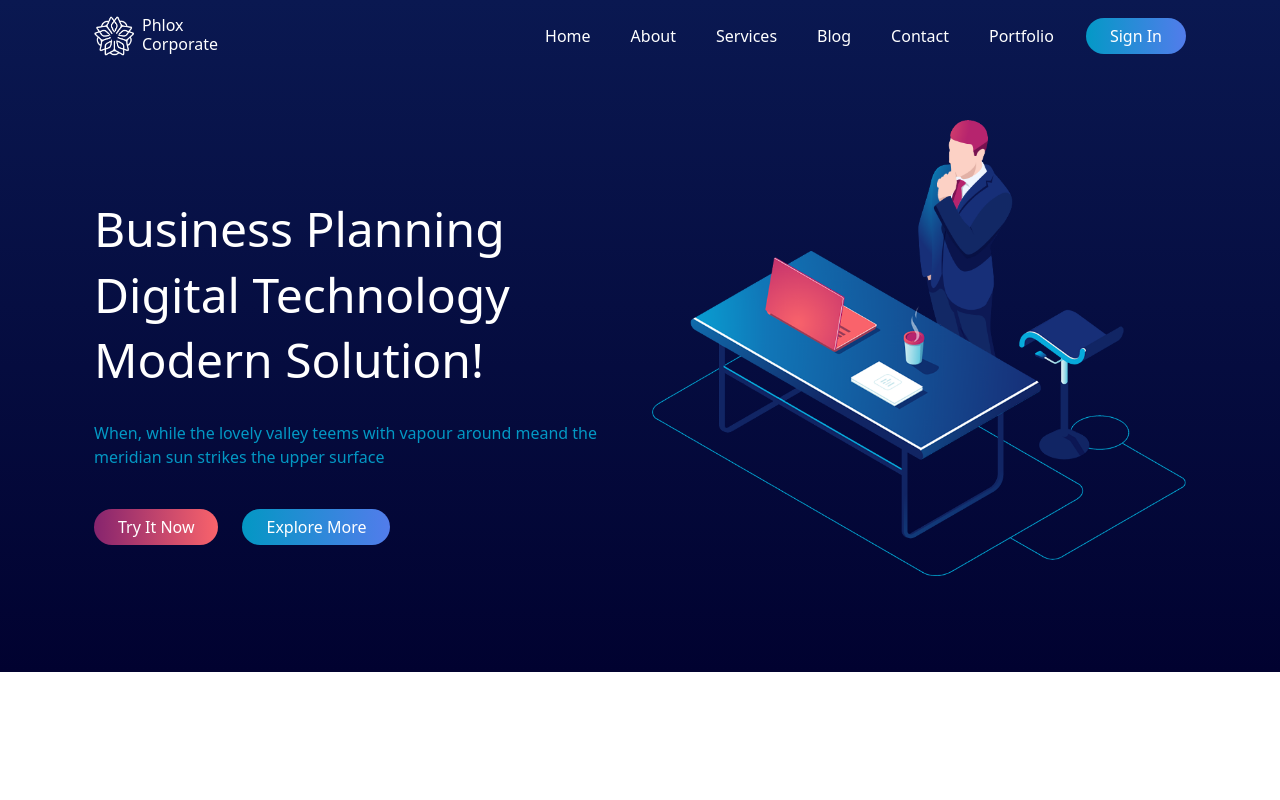
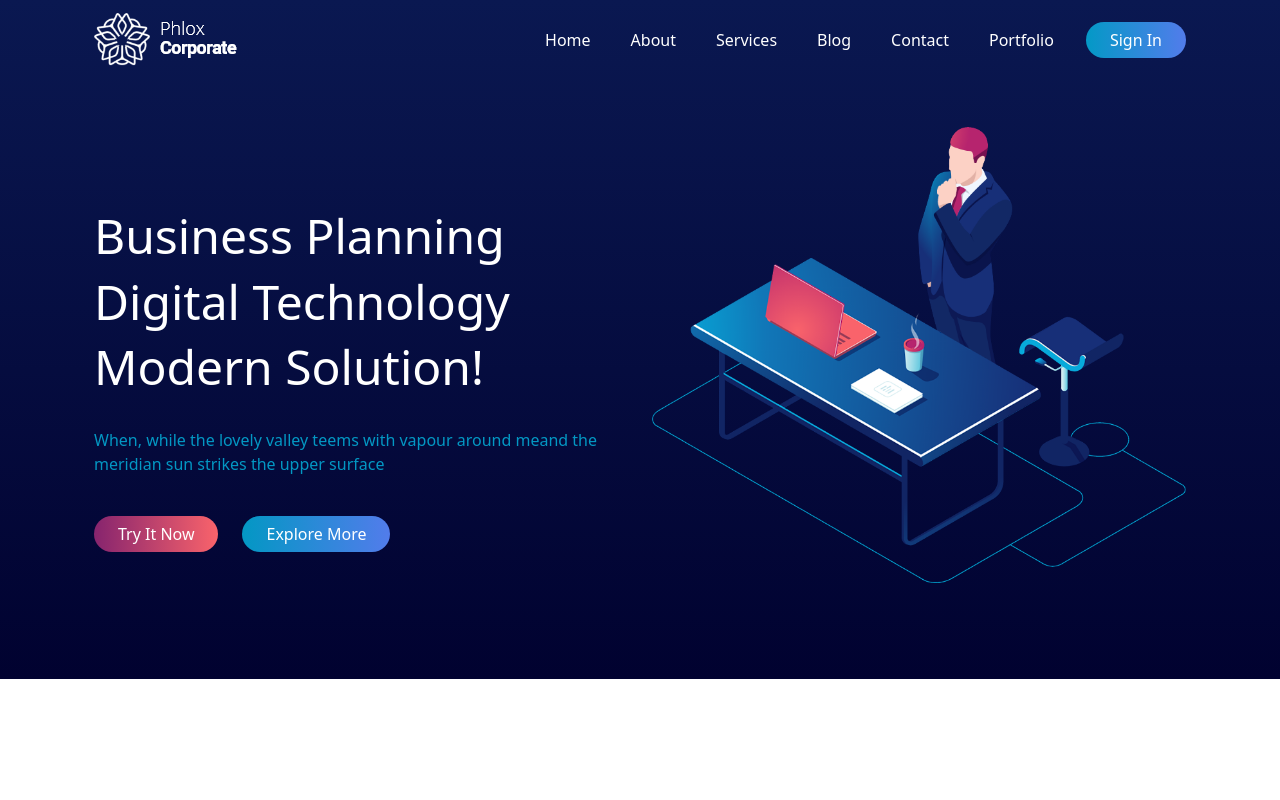
Before and after one commit to Francesco-Iannuzzi/proj-html-vuejs, a Vue app: page / in a window 1280 px wide. Shown: the top 800 px of the page. Built offline with nearby package versions, Linux system fonts and the light colour scheme.

Commit message:
fix LogoElement and title section

```diff
--- a/src/components/LogoElement.vue
+++ b/src/components/LogoElement.vue
@@ -12,11 +12,7 @@ export default {
 <template>
     <div class="logo">
         <a class="navbar-brand d-flex" href="#">
-            <img src=".././assets/img/cropped-cropped-icon-270x270.png" alt="Phlox_Corporate_logo" width="40" height="40">
-            <div class="ms-2">
-                <h4 class="my-0">Phlox</h4>
-                <h4 class="my-0">Corporate</h4>
-            </div>
+            <img src=".././assets/img/white-logo-2.png" alt="Phlox_Corporate_logo">
         </a>
     </div>
 </template>
--- a/src/components/SectionBlog.vue
+++ b/src/components/SectionBlog.vue
@@ -18,7 +18,7 @@ export default {
                 </h5>
                 <div class="d-flex justify-content-center">
                     <h2>
-                        <strong>Latest</strong>
+                        <strong>Latest </strong>
                         <span class="fw-light">Posts</span>
                     </h2>
                 </div>
--- a/src/components/SectionPortfolio.vue
+++ b/src/components/SectionPortfolio.vue
@@ -27,7 +27,7 @@ export default {
                 </h5>
                 <div>
                     <h2>
-                        <strong>Latest</strong>
+                        <strong>Latest </strong>
                         <span class="fw-light">Work</span>
                     </h2>
                 </div>
--- a/src/components/SectionPrice.vue
+++ b/src/components/SectionPrice.vue
@@ -17,7 +17,7 @@ export default {
             </h5>
             <div class="d-flex justify-content-center">
                 <h2>
-                    <strong>Our</strong>
+                    <strong>Our </strong>
                     <span class="fw-light">Pricing</span>
                 </h2>
             </div>
--- a/src/components/SectionService.vue
+++ b/src/components/SectionService.vue
@@ -18,7 +18,7 @@ export default {
                 </h5>
                 <div class="d-flex justify-content-center">
                     <h2>
-                        <strong>What</strong>
+                        <strong>What </strong>
                         <span class="fw-light">We Do</span>
                     </h2>
                 </div>
--- a/src/components/SectionTestimonial.vue
+++ b/src/components/SectionTestimonial.vue
@@ -18,7 +18,7 @@ export default {
                 </h5>
                 <div class="d-flex justify-content-center">
                     <h2>
-                        <strong>What</strong>
+                        <strong>What </strong>
                         <span class="fw-light">People Say</span>
                     </h2>
                 </div>
```
